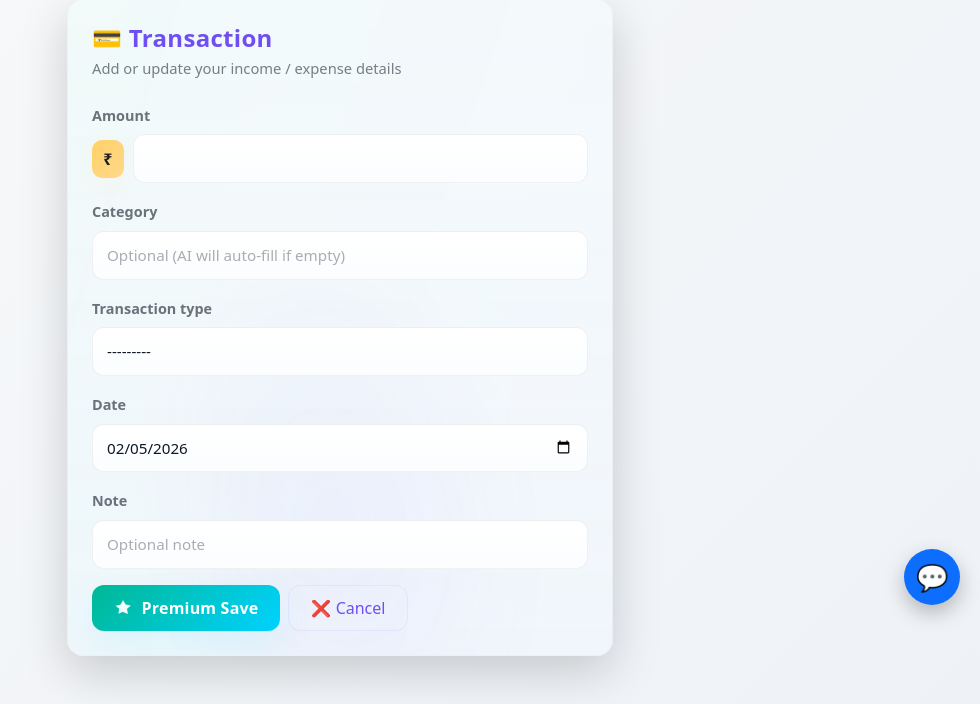
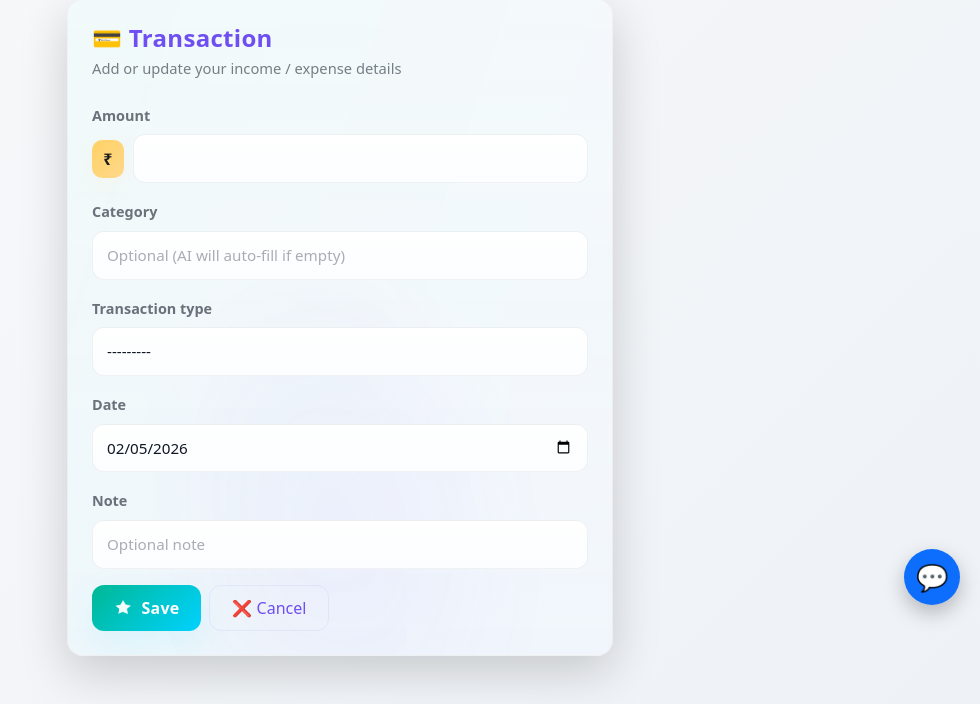
Before and after one commit to KIRUBAKARAN83/ai_finance_tracking, a Django app: page /add/ in a window 1280 px wide. Shown: the part 105-809 px from the top of the page, without its empty margins (300-1280 px from the left). Run offline with Django 5.2, Linux system fonts and the light colour scheme; a user stored in the database is signed in; data comes from the database, SQL or seed files in the repository.

Commit message:
Update transaction_form.html

```diff
--- a/templates/transaction_form.html
+++ b/templates/transaction_form.html
@@ -249,7 +249,7 @@
                 <path d="M12 2l3.5 5.5L22 9l-5 4 1.2 6.5L12 17l-6.2 2.5L7 13 2 9l6.5-1.5L12 2z" fill="rgba(255,255,255,.95)"/>
                 <path d="M12 2l3.5 5.5L22 9l-5 4 1.2 6.5L12 17" stroke="rgba(255,255,255,.85)" stroke-width="0.6" stroke-linecap="round" stroke-linejoin="round"/>
               </svg>
-              <span>Premium Save</span>
+              <span>Save</span>
             </button>
 
             <a href="/" class="btn btn-cancel" id="cancelBtn">
```
